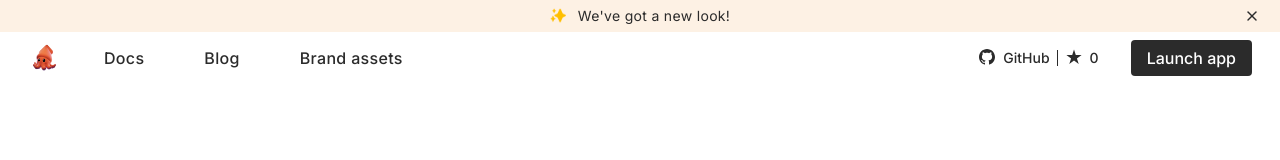
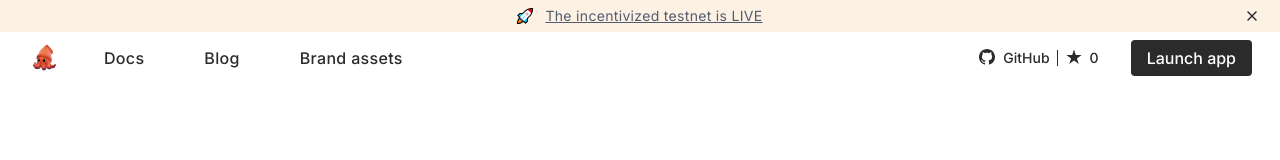
Before and after one commit to cyberteam-international/subsquid_landing, a Next.js app: page /brand-assets in a window 1280 px wide. Shown: the top 160 px of the page. Built offline with nearby package versions, Linux system fonts and the light colour scheme; no server answers.

Commit message:
top banner component

```diff
--- a/src/components/Header/Header.scss
+++ b/src/components/Header/Header.scss
@@ -16,10 +16,19 @@
   }
 
   p {
-    color: var(--color-primary);
+    color: var(--Black-secondary, #525C70);
     font-size: 14px;
     font-weight: 400;
     line-height: 100%;
+
+    a {
+      text-decoration: underline;
+      transition: color .2s;
+
+      &:hover {
+        color: #000;
+      }
+    }
   }
 
   &__close {
--- a/src/components/Header/Header.tsx
+++ b/src/components/Header/Header.tsx
@@ -16,8 +16,8 @@ export default function Header() {
             'header--open': isOpen
         })}>
             { isVisibleTopBar ? <div className="header-top">
-                <img src="/star.png" alt=""/>
-                <p>We've got a new look!</p>
+                <img src="/rocket.png" alt=""/>
+                <p><a href="https://coinlist.co/subsquid-testnet" target="_blank">The incentivized testnet is LIVE</a></p>
 
                 <button className="header-top__close" onClick={() => setIsVisibleTopBar(false)}>
                     <svg width="16" height="16" viewBox="0 0 16 16" fill="none" xmlns="http://www.w3.org/2000/svg">
```
Also changed, not shown: public/rocket.png (added).
